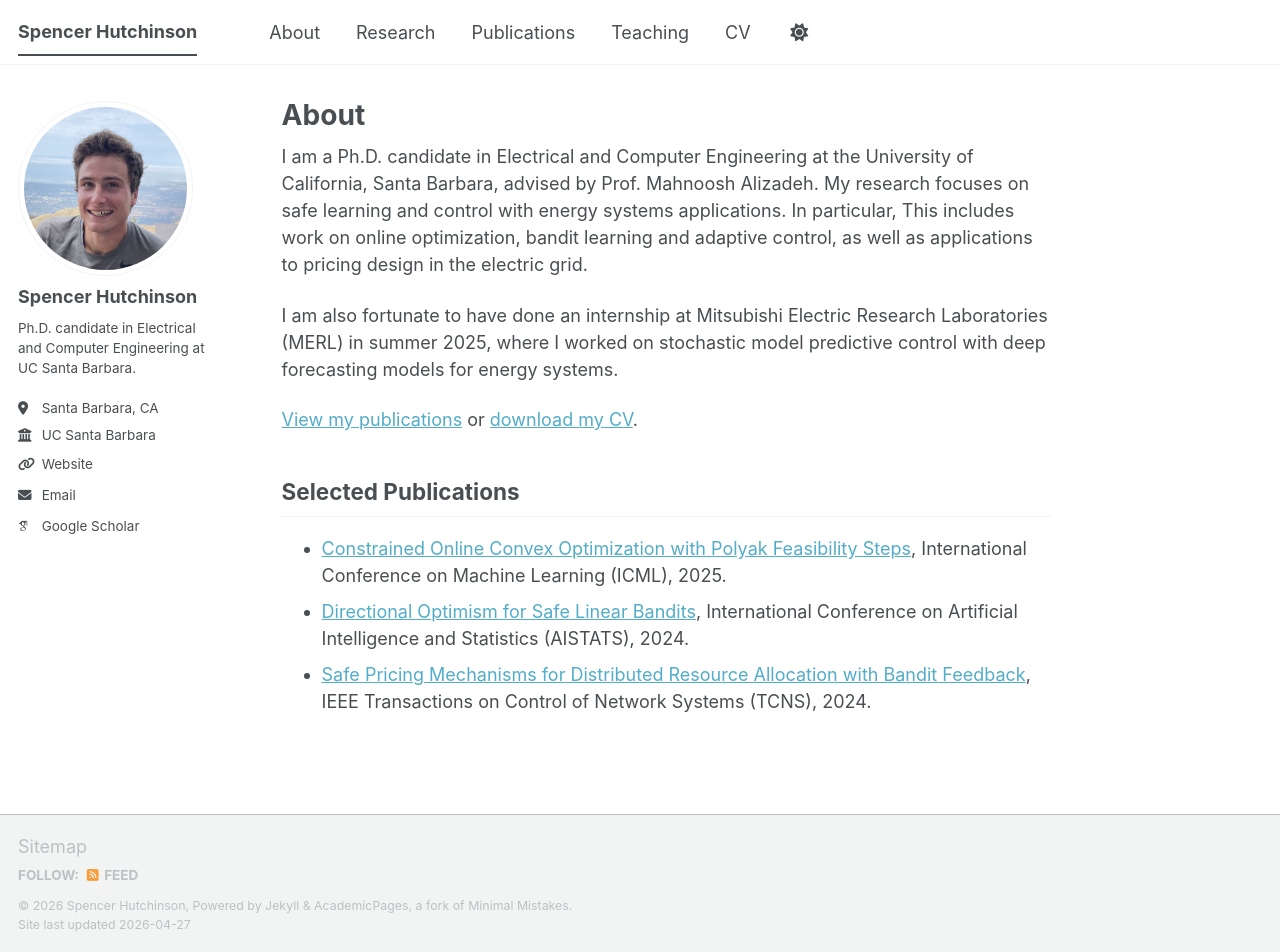
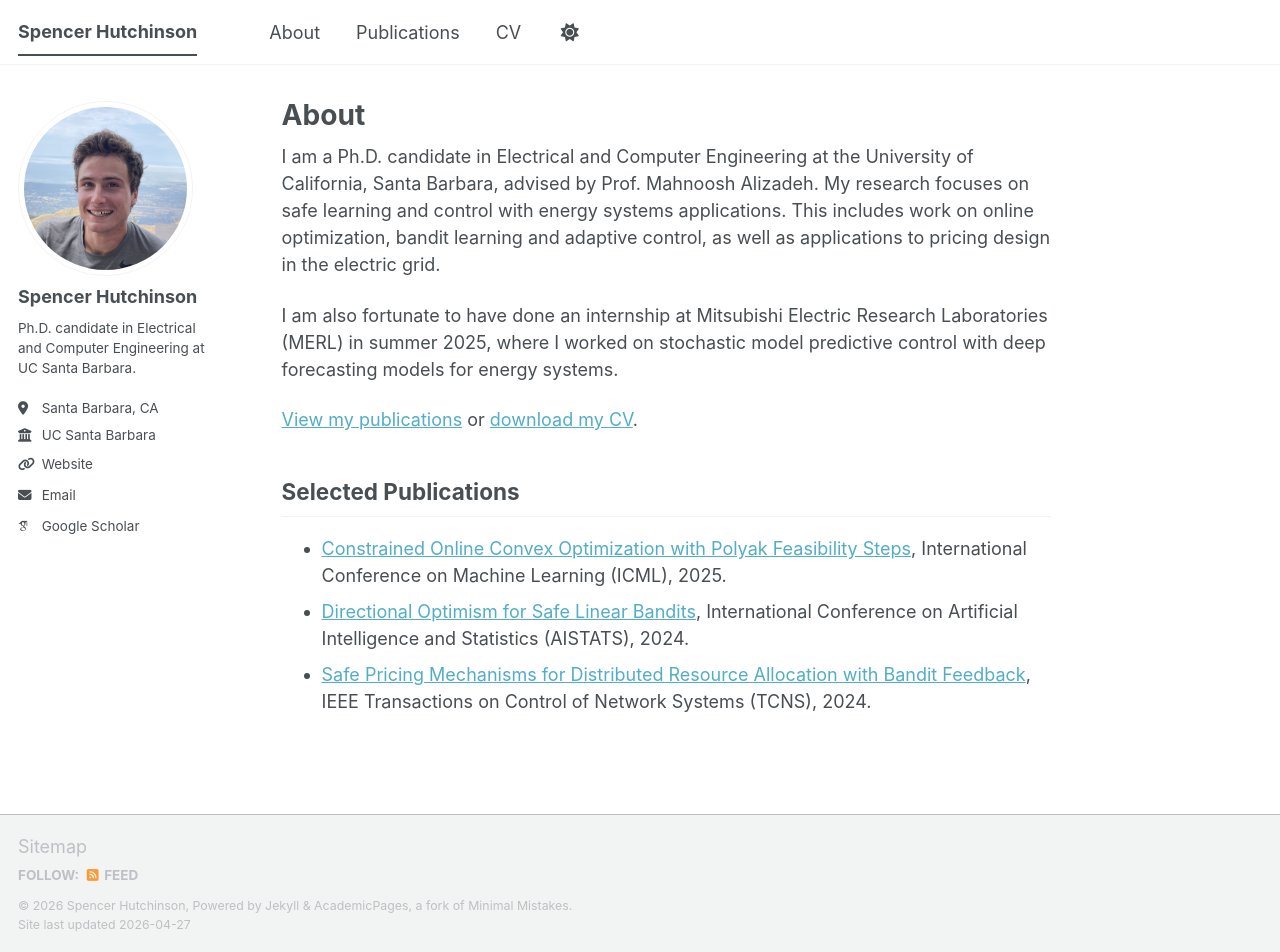
Before and after one commit to shutch1/shutch1.github.io, a Jekyll site: the page built from _pages/about.md, in a window 1280 px wide and 952 px high. Built offline with Jekyll 4.4.1, drawn with Linux system fonts in a browser that asks for light colours; some web fonts are replaced; a script bundle is joined from its source files by our own code; library files that are not in the unit come from our copies.

Commit message:
removed research and teaching pages

```diff
--- a/_data/navigation.yml
+++ b/_data/navigation.yml
@@ -4,14 +4,8 @@
   - title: "About"
     url: /
 
-  - title: "Research"
-    url: /research/
-
   - title: "Publications"
     url: /publications/
 
-  - title: "Teaching"
-    url: /teaching/
-
   - title: "CV"
     url: /cv/
--- a/_pages/about.md
+++ b/_pages/about.md
@@ -7,7 +7,7 @@
   - /about.html
 ---
 
-I am a Ph.D. candidate in Electrical and Computer Engineering at the University of California, Santa Barbara, advised by Prof. Mahnoosh Alizadeh. My research focuses on safe learning and control with energy systems applications. In particular, This includes work on online optimization, bandit learning and adaptive control, as well as applications to pricing design in the electric grid.
+I am a Ph.D. candidate in Electrical and Computer Engineering at the University of California, Santa Barbara, advised by Prof. Mahnoosh Alizadeh. My research focuses on safe learning and control with energy systems applications. This includes work on online optimization, bandit learning and adaptive control, as well as applications to pricing design in the electric grid.
 
 I am also fortunate to have done an internship at Mitsubishi Electric Research Laboratories (MERL) in summer 2025, where I worked on stochastic model predictive control with deep forecasting models for energy systems.
 
```
Also changed, not shown: _pages/research.md (deleted, +0 -19 lines), _pages/teaching.md (deleted, +0 -13 lines).
